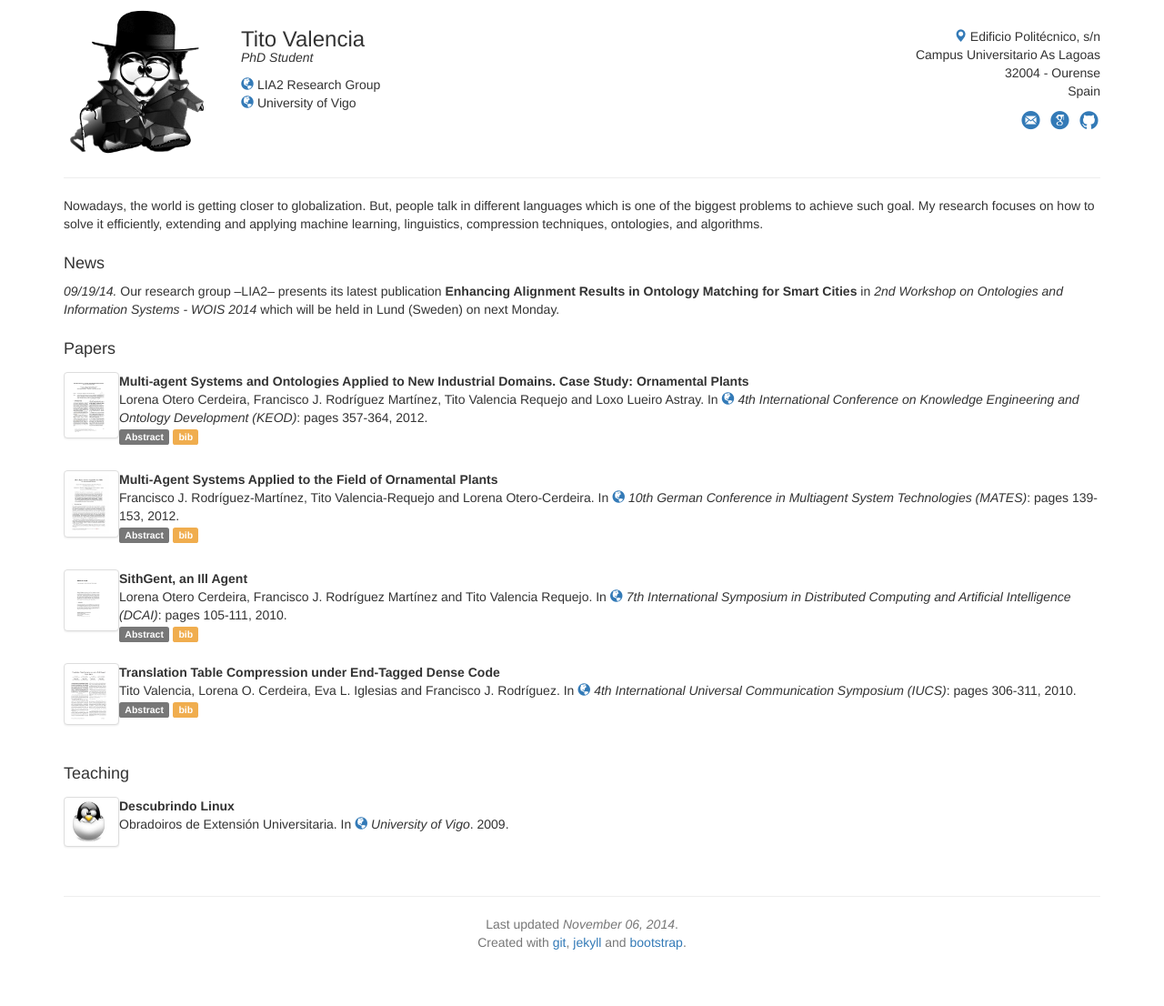
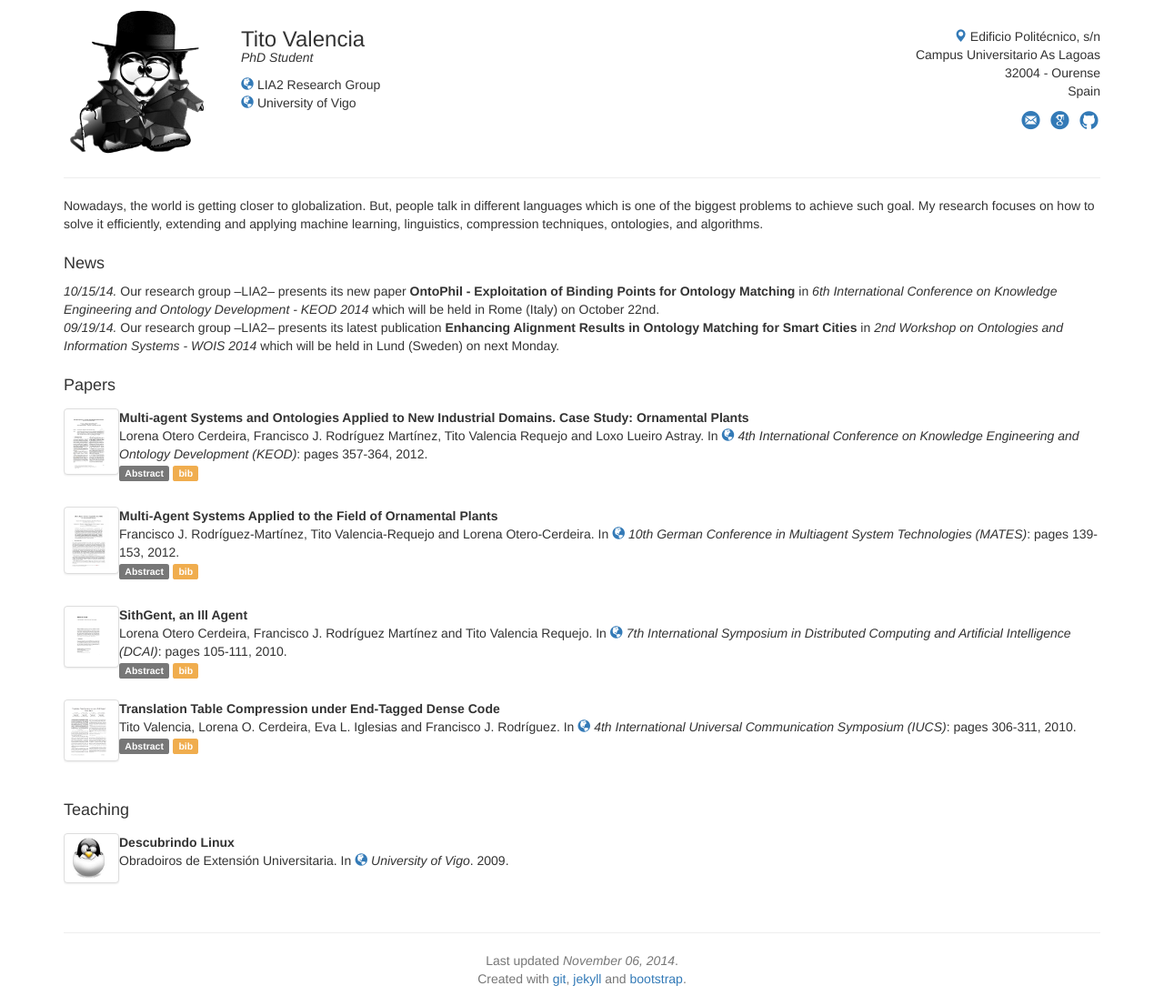
Before and after one commit to tvalreq/tvalreq.github.com, a Jekyll site: the page built from index.html, in a window 1280 px wide. Shown: the whole page at 91% size. Built offline with Jekyll 4.4.1, drawn with Linux system fonts in a browser that asks for light colours; nearby versions of some CDN libraries; before the commit the page ends 1066 px from its top, so only the background shows below that.

Commit message:
news update

```diff
--- a/_data/news-list.yml
+++ b/_data/news-list.yml
@@ -2,3 +2,7 @@
   selected: y
   content: >
     Our research group &ndash;LIA2&ndash; presents its latest publication <strong>Enhancing Alignment Results in Ontology Matching for Smart Cities</strong> in <em>2nd Workshop on Ontologies and Information Systems - WOIS 2014</em> which will be held in Lund (Sweden) on next Monday.
+- date: 2014-10-15
+  selected: y
+  content: >
+    Our research group &ndash;LIA2&ndash; presents its new paper <strong>OntoPhil - Exploitation of Binding Points for Ontology Matching</strong> in <em>6th International Conference on Knowledge Engineering and Ontology Development - KEOD 2014</em> which will be held in Rome (Italy) on October 22nd.
```
